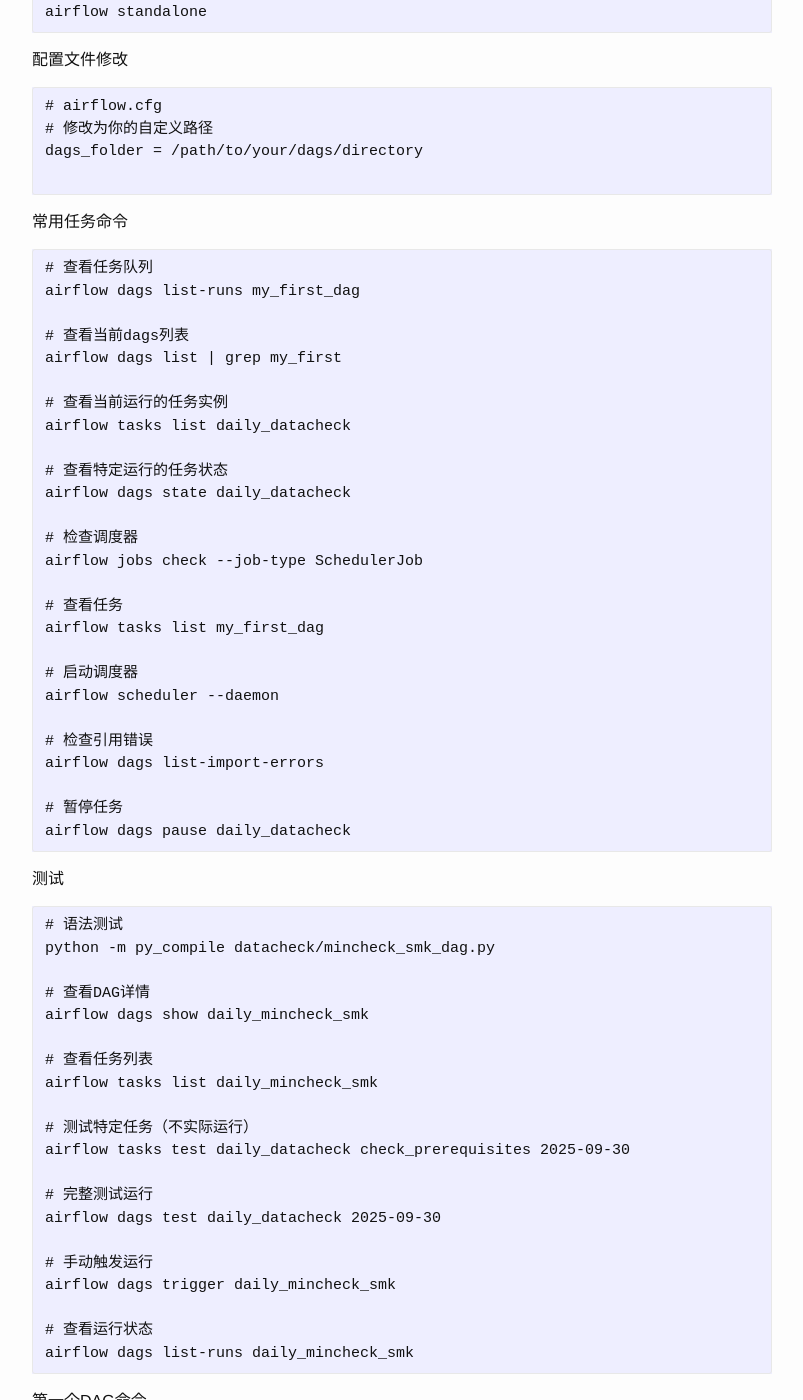
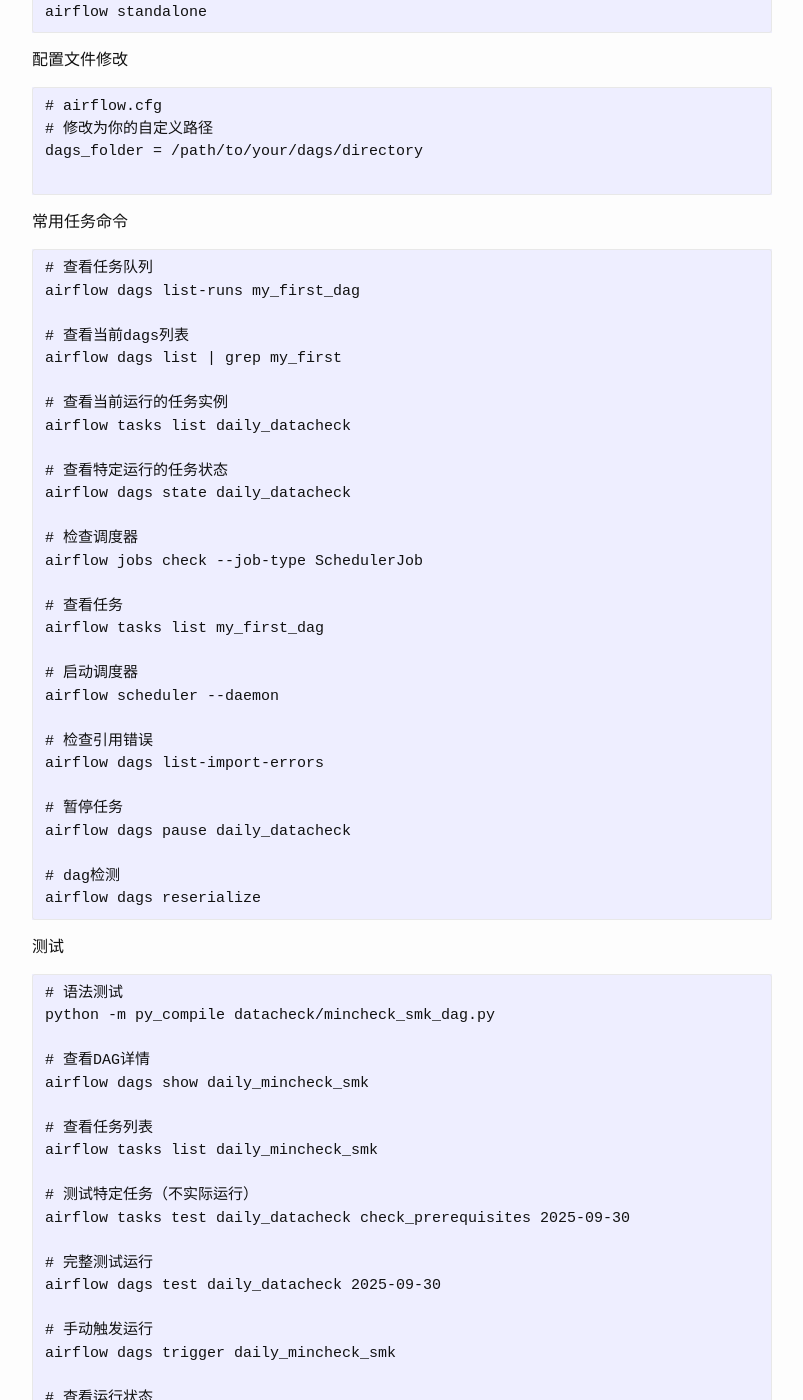
Before and after one commit to josephstalin117/josephstalin117.github.io, a Jekyll site: the page built from _posts/2025-9-21-airflow.markdown, in a window 1280 px wide and 1400 px high, scrolled down 746 px. Shown: the whole window, without its empty margins (238-1041 px from the left). Built offline with Jekyll 4.4.1, drawn with Linux system fonts in a browser that asks for light colours.

Commit message:
添加airflow更新dag

````diff
--- a/_posts/2025-9-21-airflow.markdown
+++ b/_posts/2025-9-21-airflow.markdown
@@ -69,6 +69,9 @@
 
 # 暂停任务
 airflow dags pause daily_datacheck
+
+# dag检测
+airflow dags reserialize
 ```
 
 测试
````
